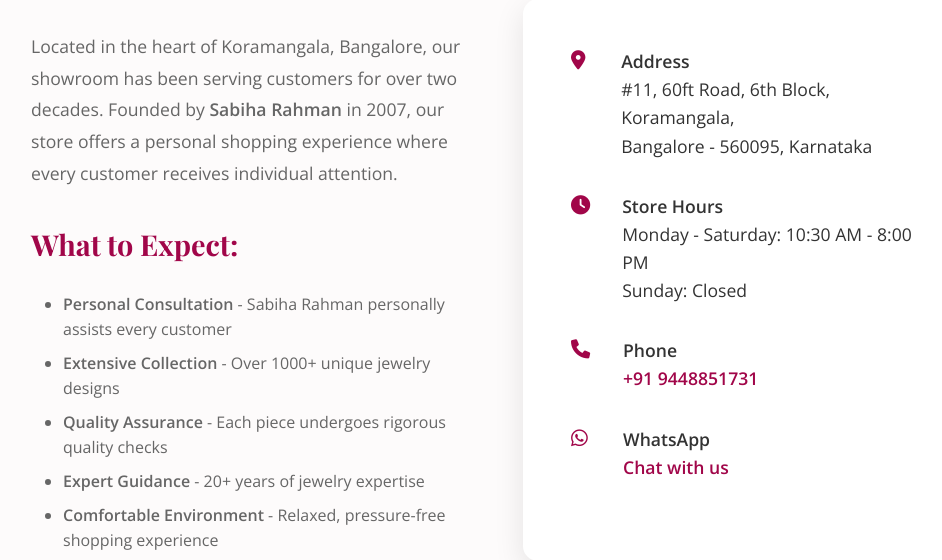
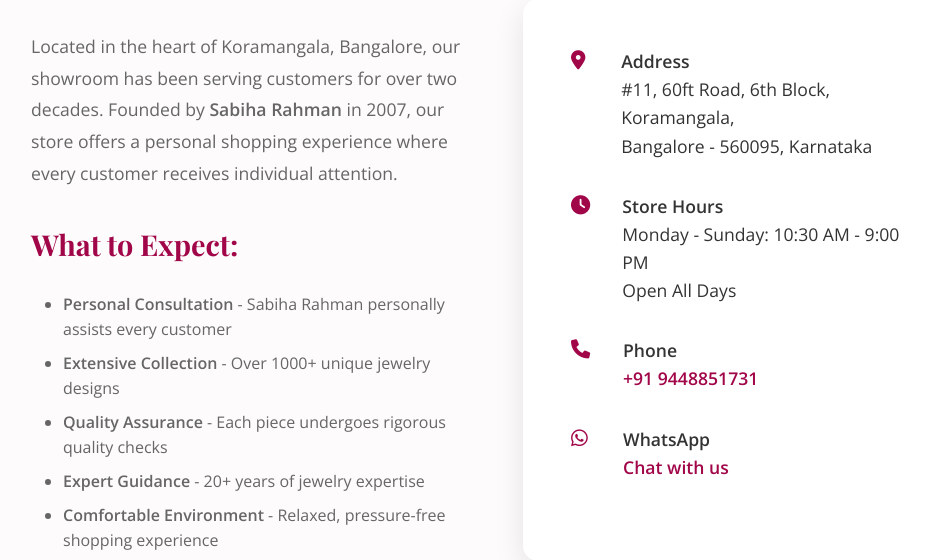
Before and after one commit to zaid70/lc_python, a Flask app: page /store in a window 1280 px wide. Shown: the part 692-1252 px from the top of the page, without its empty margins (141-1083 px from the left). Run offline with Flask 3, Linux system fonts and the light colour scheme.

Commit message:
Update store hours in contact, index, and store templates

```diff
--- a/templates/contact.html
+++ b/templates/contact.html
@@ -108,8 +108,8 @@
             <i class="fas fa-clock" style="color: #a10649; font-size: 1.2rem; margin-top: 0.2rem;"></i>
             <div>
               <strong>Store Hours</strong><br>
-              Monday - Saturday: 10:30 AM - 8:00 PM<br>
-              Sunday: Closed
+              Monday - Sunday: 10:30 AM - 9:00 PM<br>
+              Open All Days
             </div>
           </div>
 
--- a/templates/index.html
+++ b/templates/index.html
@@ -186,8 +186,8 @@
           <i class="fas fa-clock"></i>
           <div>
             <strong>Store Hours:</strong><br>
-            Monday - Saturday: 10:30 AM - 8:00 PM<br>
-            Sunday: Closed
+            Monday - Sunday: 10:30 AM - 9:00 PM<br>
+            Open All Days
           </div>
         </div>
         <div class="contact-item">
--- a/templates/store.html
+++ b/templates/store.html
@@ -68,8 +68,8 @@
             <i class="fas fa-clock" style="color: #a10649; font-size: 1.2rem; margin-top: 0.2rem;"></i>
             <div>
               <strong>Store Hours</strong><br>
-              Monday - Saturday: 10:30 AM - 8:00 PM<br>
-              Sunday: Closed
+              Monday - Sunday: 10:30 AM - 9:00 PM<br>
+              Open All Days
             </div>
           </div>
 
```
